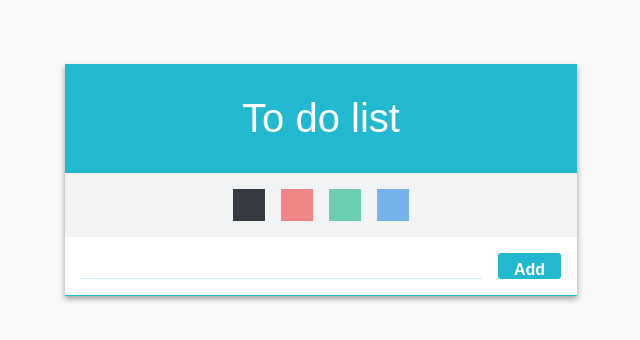
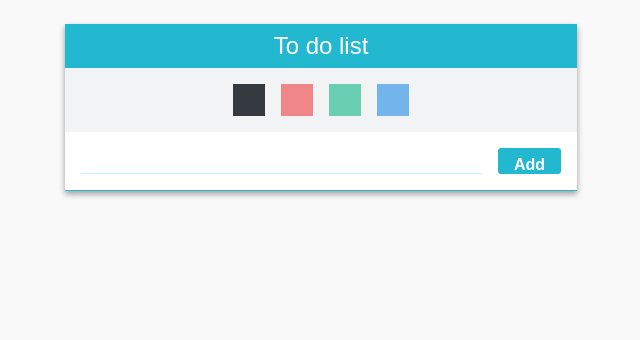
Before and after one commit to JulieChoJulie/todo-list, a React (Create React App) app: page / in a window 1280 px wide. Shown: the top 340 px of the page, without its empty margins (319-959 px from the left). Built offline with nearby package versions, Linux system fonts and the light colour scheme.

Commit message:
template sizing changed

```diff
--- a/src/App.js
+++ b/src/App.js
@@ -73,7 +73,7 @@ class App extends Component {
                         value={this.state.input}
                         onKeyPress={this.handleKeyPress}
                         onChange={this.handleChange}
-                        onCreate={this.onCreate}
+                        onCreate={this.handleCreate}
                         color={this.palette[this.state.color]}/>}
                 palette={<Palette
                     colors={this.palette}
--- a/src/components/TodoItem.css
+++ b/src/components/TodoItem.css
@@ -1,5 +1,5 @@
 .todo-item {
-    padding: 1rem;
+    padding: 0.4rem;
     display: flex;
     align-items: center; /* 세로 가운데 정렬 */
     cursor: pointer;
--- a/src/components/TodoListTemplate.css
+++ b/src/components/TodoListTemplate.css
@@ -3,12 +3,12 @@
     width: 512px;
     box-shadow: 0 3px 6px rgba(0, 0, 0, 0.16), 0 3px 6px rgba(0, 0, 0, 0.23); /* Shadow */
     margin: 0 auto; /* center align */
-    margin-top: 4rem;
+    margin-top: 1.5rem;
 }
 
 .title {
-    padding: 2rem;
-    font-size: 2.5rem;
+    padding: 0.5rem;
+    font-size: 1.5rem;
     text-align: center;
     font-weight: 100;
     background: #22b8cf;;
@@ -21,7 +21,7 @@
 }
 
 .todos-wrapper {
-    min-heigh: 5rem;
+    min-heigh: 1rem;
 }
 
 
```
